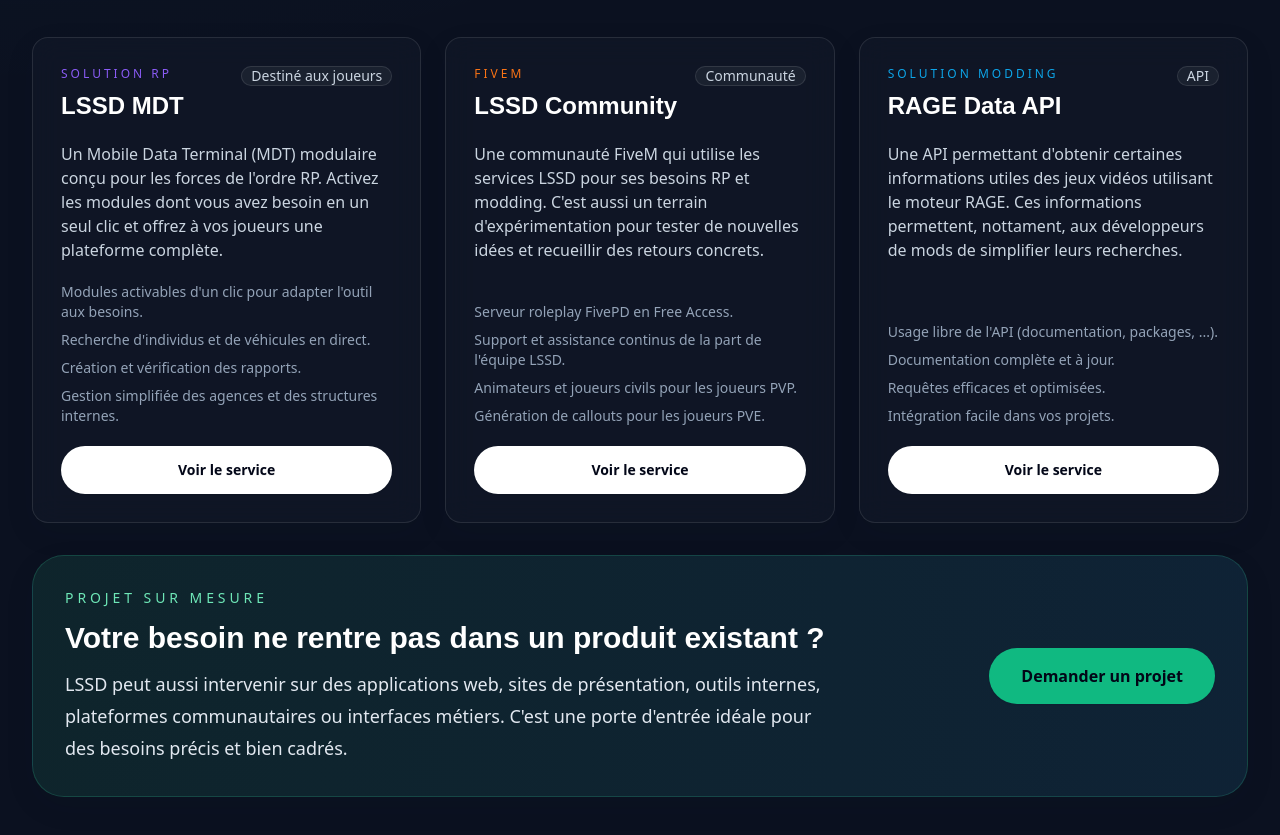
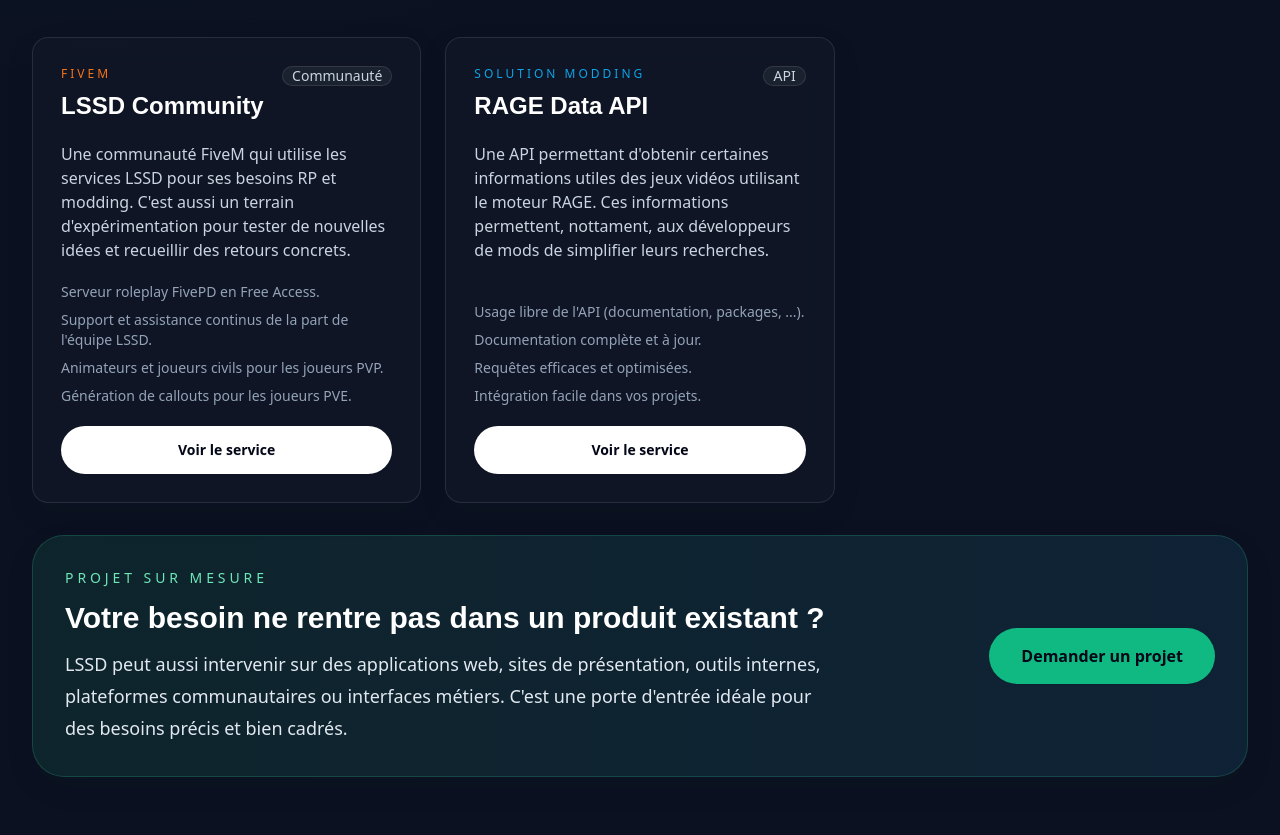
Before and after one commit to Labs-Services-Solutions-Digital/website, a plain HTML site: page index.html in a window 1280 px wide. Shown: the part 1457-2292 px from the top of the page. Drawn offline with nearby package versions, Linux system fonts and the light colour scheme; a web font is replaced by a local one.

Commit message:
:sparkless: HIde MDT

```diff
--- a/index.html
+++ b/index.html
@@ -170,7 +170,7 @@
           </div>
         </article>-->
 
-        <article class="card glass border border-white/10 shadow-soft">
+        <!--<article class="card glass border border-white/10 shadow-soft">
           <div class="card-body gap-5 p-7">
             <div class="flex items-start justify-between gap-4">
               <div>
@@ -193,7 +193,7 @@
               <a href="https://mdt.lssd-community.fr" target="_blank" rel="noopener noreferrer" class="btn w-full rounded-full border-none bg-white text-slate-950 hover:bg-slate-200">Voir le service</a>
             </div>
           </div>
-        </article>
+        </article>-->
 
         <article class="card glass border border-white/10 shadow-soft">
           <div class="card-body gap-5 p-7">
```
